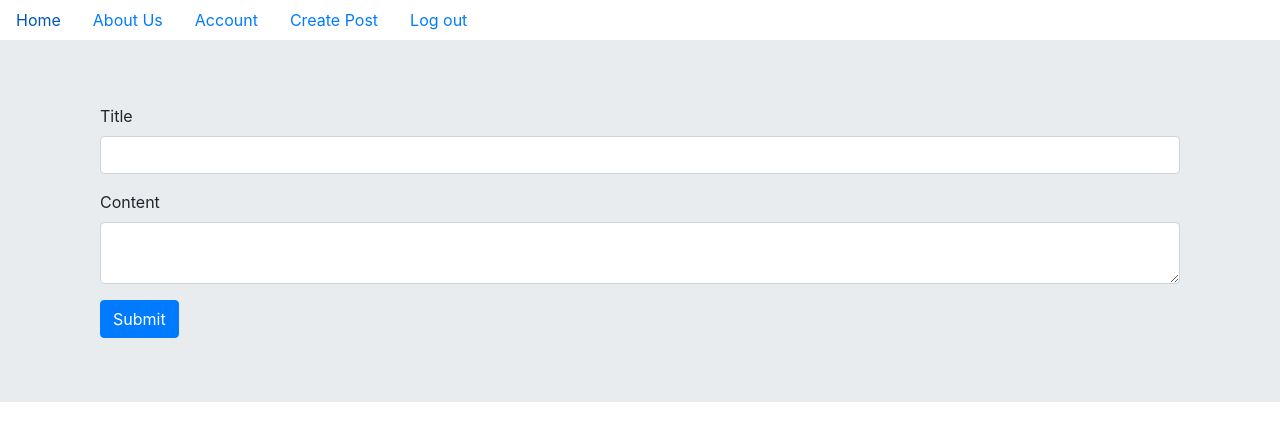
After one commit to ShahoRez/social_blog_flask, a Flask app: page /create in a window 1280 px wide. The commit adds this page. Shown: the top 441 px of the page. Run offline with Flask 3, Linux system fonts and the light colour scheme; a user stored in the database is signed in; some libraries are stand-ins or nearby versions.

Commit message:
setup blogpost and fix some errors

```diff
--- a/puppycompanyblog/__init__.py
+++ b/puppycompanyblog/__init__.py
@@ -38,7 +38,9 @@ login_manager.login_view = 'users.login'
 from puppycompanyblog.core.views import core
 from puppycompanyblog.error_pages.handlers import error_pages
 from puppycompanyblog.users.views import users
+from puppycompanyblog.blog_posts.views import blog_posts
 
 app.register_blueprint(core)
 app.register_blueprint(error_pages)
 app.register_blueprint(users)
+app.register_blueprint(blog_posts)
--- a/puppycompanyblog/blog_posts/forms.py
+++ b/puppycompanyblog/blog_posts/forms.py
@@ -0,0 +1,8 @@
+from flask_wtf import FlaskForm
+from wtforms import StringField , TextAreaField , SubmitField
+from wtforms.validators import DataRequired
+
+class BlogPostsForm(FlaskForm):
+    title = StringField('Title', validators=[DataRequired()])
+    content = TextAreaField('Content', validators=[DataRequired()])
+    submit = SubmitField('Submit')
--- a/puppycompanyblog/blog_posts/views.py
+++ b/puppycompanyblog/blog_posts/views.py
@@ -0,0 +1,78 @@
+from flask import render_template, url_for, redirect, flash , request , Blueprint
+from puppycompanyblog import db
+from puppycompanyblog.blog_posts.forms import BlogPostsForm
+from puppycompanyblog.models import BlogPosts,User
+from flask_login import login_required, current_user
+
+blog_posts = Blueprint('blog_posts', __name__)
+
+
+#Create a new blog post
+@blog_posts.route('/create', methods=['GET', 'POST'])
+@login_required
+def create():
+
+    form = BlogPostsForm()
+
+    if form.validate_on_submit():
+        blog_post = BlogPosts(title= form.title.data,
+                             content= form.content.data,
+                             author_id= current_user.id)
+        db.session.add(blog_post)
+        db.session.commit()
+        flash('Blog post created')
+        return redirect(url_for('core.index'))
+
+    return render_template('create_post.html', form=form)
+
+
+
+
+#View all blog posts
+
+@blog_posts.route('/<int:blog_post_id>')
+def blog_post_view(blog_post_id):
+    blogpost  = BlogPosts.query.get_or_404(blog_post_id)
+    return render_template('blog_post.html' , blogpost=blogpost)
+
+
+
+
+#Update blog posts
+@blog_posts.route('/<int:blog_post_id>/update', methods=['GET', 'POST'])
+@login_required
+def update_post(blog_post_id):
+    blogpost = BlogPosts.query.get_or_404(blog_post_id)
+
+    if blogpost.author_id != current_user.id :
+        abort(403)
+
+    form = BlogPostsForm()
+
+    if form.validate_on_submit():
+        blogpost.title = form.title.data
+        blogpost.content = form.content.data
+        db.session.commit()
+        flash('Blog post updated')
+        return redirect(url_for('blogposts.blog_post_view', blog_post_id=blog_post_id))
+    elif request.method == 'GET':
+        form.title.data = blogpost.title
+        form.content.data = blogpost.content
+
+    return render_template('create_post.html' , title='Update Post' , form=form)
+
+
+
+#Delete blog post
+
+@blog_posts.route('/<int:blog_post_id>/delete', methods=['GET', 'POST'])
+@login_required
+def delete_post(blog_post_id):
+    blogpost = BlogPosts.query.get_or_404(blog_post_id)
+    if blogpost.author_id != current_user.id :
+        abort(403)
+
+    db.session.delete(blogpost)
+    db.session.commit()
+    flash('Blog post deleted')
+    return redirect(url_for('core.index'))
--- a/puppycompanyblog/templates/account.html
+++ b/puppycompanyblog/templates/account.html
@@ -23,7 +23,6 @@
   </div>
 
   <div class="form-group">
-    {{form.hidden_tag()}}
     {{form.username.label}}{{form.username(class="form-control" )}}
   </div>
 
--- a/puppycompanyblog/templates/base.html
+++ b/puppycompanyblog/templates/base.html
@@ -32,7 +32,9 @@
         <a class="nav-link" href="{{url_for('users.account')}}">Account</a>
       </li>
       <li class="nav-item">
-        <a class="nav-link" href="#">Create Post</a>
+        <a class="nav-link" href="{{url_for('blog_posts.create')}}"
+          >Create Post</a
+        >
       </li>
       <li class="nav-item">
         <a class="nav-link" href="{{url_for('users.logout')}}">Log out</a>
--- /dev/null
+++ b/puppycompanyblog/templates/create_post.html
@@ -0,0 +1,18 @@
+{% extends 'base.html' %} {% block content %}
+
+<div class="container">
+  <form method="post">
+    <div class="form-group">
+      {{form.hidden_tag()}}
+      {{form.title.label}}{{form.title(class="form-control" )}}
+    </div>
+
+    <div class="form-group">
+      {{form.content.label}}{{form.content(class="form-control" )}}
+    </div>
+
+    {{form.submit(class="btn btn-primary")}}
+  </form>
+</div>
+
+{% endblock %}
--- a/puppycompanyblog/users/views.py
+++ b/puppycompanyblog/users/views.py
@@ -79,5 +79,5 @@ def account():
 def user_posts(username):
     page = request.args.get('page', 1, type=int)
     user = User.query.filter_by(username=username).first_or_404()
-    blog_posts = BlogPosts.query.filter_by(author=user).order_by(BlogPosts.date_posted.desc()).pagination(page=page, per_page=5)
+    blog_posts = BlogPosts.query.filter_by(author=user).order_by(BlogPosts.date_posted.desc()).paginate(page=page, per_page=5)
     return render_template('user_blog_posts.html' , blog_posts= blog_posts , user=user)
```
Also changed, not shown: puppycompanyblog/core/views.py (+5 -2 lines), puppycompanyblog/templates/blog_post.html (added, +79 -0 lines), puppycompanyblog/templates/index.html (+56 -4 lines), puppycompanyblog/templates/user_blog_posts.html (+41 -32 lines), puppycompanyblog/data.sqlite.
